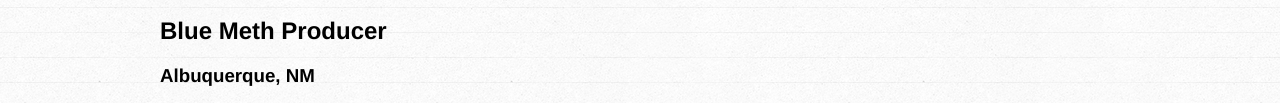
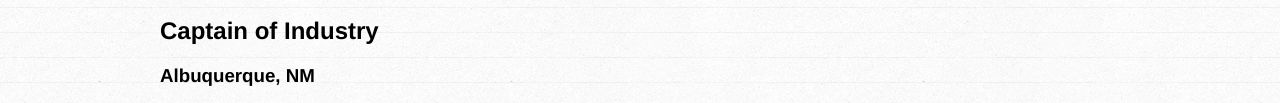
Before and after one commit to johndthornton/johndthornton.github.io, a plain HTML site: page index.html in a window 1280 px wide. Shown: the part 353-456 px from the top of the page. Drawn offline with Linux system fonts and the light colour scheme.

Commit message:
Change the job title

```diff
--- a/index.html
+++ b/index.html
@@ -11,7 +11,7 @@
     <p>
       <img src="walter.jpg">
     </p>
-    <h2>Blue Meth Producer</h2>
+    <h2>Captain of Industry</h2>
     <h3>Albuquerque, NM</h3>
     <section>
       <h4>Buy my meth</h4>
```
